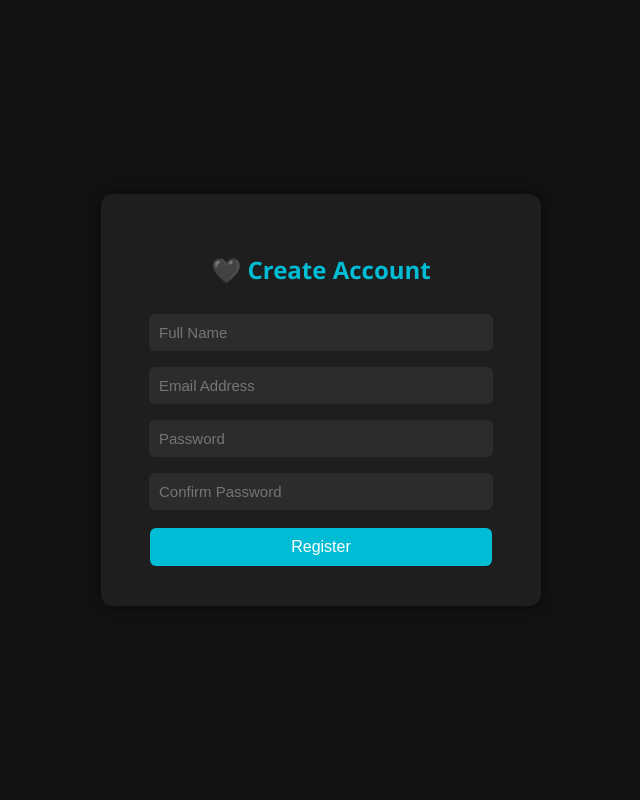
After one commit to wzd13/OnlineShop_Repository, a PHP site: page /register.php in a window 1280 px wide. The commit adds this page. Shown: the whole page, without its empty margins (319-959 px from the left). Run offline with PHP 8.4, Linux system fonts and the light colour scheme.

Commit message:
four commit

```diff
--- a/config/db.php
+++ b/config/db.php
@@ -1,4 +1,6 @@
 <?php
+
+session_start();
 
 $host = "localhost";
 $user = "root";
--- /dev/null
+++ b/config/login_log.txt
@@ -0,0 +1,3 @@
+[2025-11-12 09:36:12][IP: ::1] Error: Unknown column 'expires_at' in 'field list'
+[2025-11-12 09:43:27][IP: ::1] Error: Unknown column 'expires_at' in 'field list'
+[2025-11-12 09:43:59][IP: ::1] Error: Unknown column 'expires_at' in 'field list'
--- /dev/null
+++ b/register.php
@@ -0,0 +1,151 @@
+<?php
+include_once "config/db.php";
+
+$error = "";
+$success = "";
+
+try {
+    if ($_SERVER['REQUEST_METHOD'] === "POST") {
+        $username = trim($_POST['name'] ?? '');
+        $email = trim($_POST['email'] ?? '');
+        $password = trim($_POST['password'] ?? '');
+        $confirm_pass = trim($_POST['confirm_pass'] ?? '');
+
+        if (empty($username) || empty($email) || empty($password) || empty($confirm_pass)) {
+            throw new Exception('All fields are required.');
+        }
+
+        if (!filter_var($email, FILTER_VALIDATE_EMAIL)) {
+            throw new Exception("Invalid email format.");
+        }
+
+        if ($password !== $confirm_pass) {
+            throw new Exception("Passwords do not match.");
+        }
+
+        $checkSQL = "SELECT id FROM users WHERE email = ?";
+        $checkStmt = $conn->prepare($checkSQL);
+        $checkStmt->bind_param("s", $email);
+        $checkStmt->execute();
+        $checkStmt->store_result();
+
+        if ($checkStmt->num_rows > 0) {
+            throw new Exception("Account already registered.");
+        }
+
+        $hashedPass = password_hash($password, PASSWORD_DEFAULT);
+        $role = "customer";
+        $status = "active";
+        $phone = "";
+
+        $insertSQL = "INSERT INTO users (`name`, `email`, `password`, `role`, `status`, `phone`, `created_at`)
+                      VALUES (?, ?, ?, ?, ?, ?, NOW())";
+        $insertStmt = $conn->prepare($insertSQL);
+        $insertStmt->bind_param("ssssss", $username, $email, $hashedPass, $role, $status, $phone);
+
+        if (!$insertStmt->execute()) {
+            throw new Exception("Database insert failed: " . $conn->error);
+        }
+
+        $success = "✅ Account registered successfully! Redirecting to login...";
+        // 自动跳转
+        header("refresh:3;url=login.php"); // 3秒后跳转
+    }
+} catch (Exception $e) {
+    $error = $e->getMessage();
+}
+?>
+
+<!DOCTYPE html>
+<html lang="en">
+<head>
+<meta charset="UTF-8">
+<meta name="viewport" content="width=device-width, initial-scale=1.0">
+<title>User Registration</title>
+<style>
+    body {
+        background-color: #121212;
+        color: #f1f1f1;
+        font-family: 'Segoe UI', sans-serif;
+        display: flex;
+        justify-content: center;
+        align-items: center;
+        height: 100vh;
+        margin: 0;
+    }
+    .container {
+        background-color: #1e1e1e;
+        padding: 40px;
+        border-radius: 12px;
+        box-shadow: 0 0 15px rgba(0,0,0,0.5);
+        width: 360px;
+        text-align: center;
+    }
+    h2 {
+        margin-bottom: 20px;
+        color: #00bcd4;
+    }
+    input {
+        width: 90%;
+        padding: 10px;
+        margin: 8px 0;
+        border: none;
+        border-radius: 6px;
+        background-color: #2c2c2c;
+        color: #f1f1f1;
+        font-size: 15px;
+    }
+    input:focus {
+        outline: 2px solid #00bcd4;
+        background-color: #333;
+    }
+    button {
+        background-color: #00bcd4;
+        border: none;
+        padding: 10px 20px;
+        color: #fff;
+        border-radius: 6px;
+        cursor: pointer;
+        font-size: 16px;
+        margin-top: 10px;
+        width: 95%;
+        transition: 0.3s;
+    }
+    button:hover {
+        background-color: #0097a7;
+    }
+    .message {
+        margin-top: 15px;
+        font-size: 14px;
+        padding: 8px;
+        border-radius: 6px;
+    }
+    .error {
+        background-color: #ff3d00;
+        color: white;
+    }
+    .success {
+        background-color: #00c853;
+        color: white;
+    }
+</style>
+</head>
+<body>
+    <div class="container">
+        <h2>🖤 Create Account</h2>
+        <?php if ($error): ?>
+            <div class="message error"><?= htmlspecialchars($error) ?></div>
+        <?php elseif ($success): ?>
+            <div class="message success"><?= htmlspecialchars($success) ?></div>
+        <?php endif; ?>
+
+        <form method="POST">
+            <input type="text" name="name" placeholder="Full Name" required><br>
+            <input type="email" name="email" placeholder="Email Address" required><br>
+            <input type="password" name="password" placeholder="Password" required><br>
+            <input type="password" name="confirm_pass" placeholder="Confirm Password" required><br>
+            <button type="submit">Register</button>
+        </form>
+    </div>
+</body>
+</html>
```
Also changed, not shown: index.php (+5 -2 lines), login.php (+153 -0 lines), logout.php (added, +19 -0 lines).
